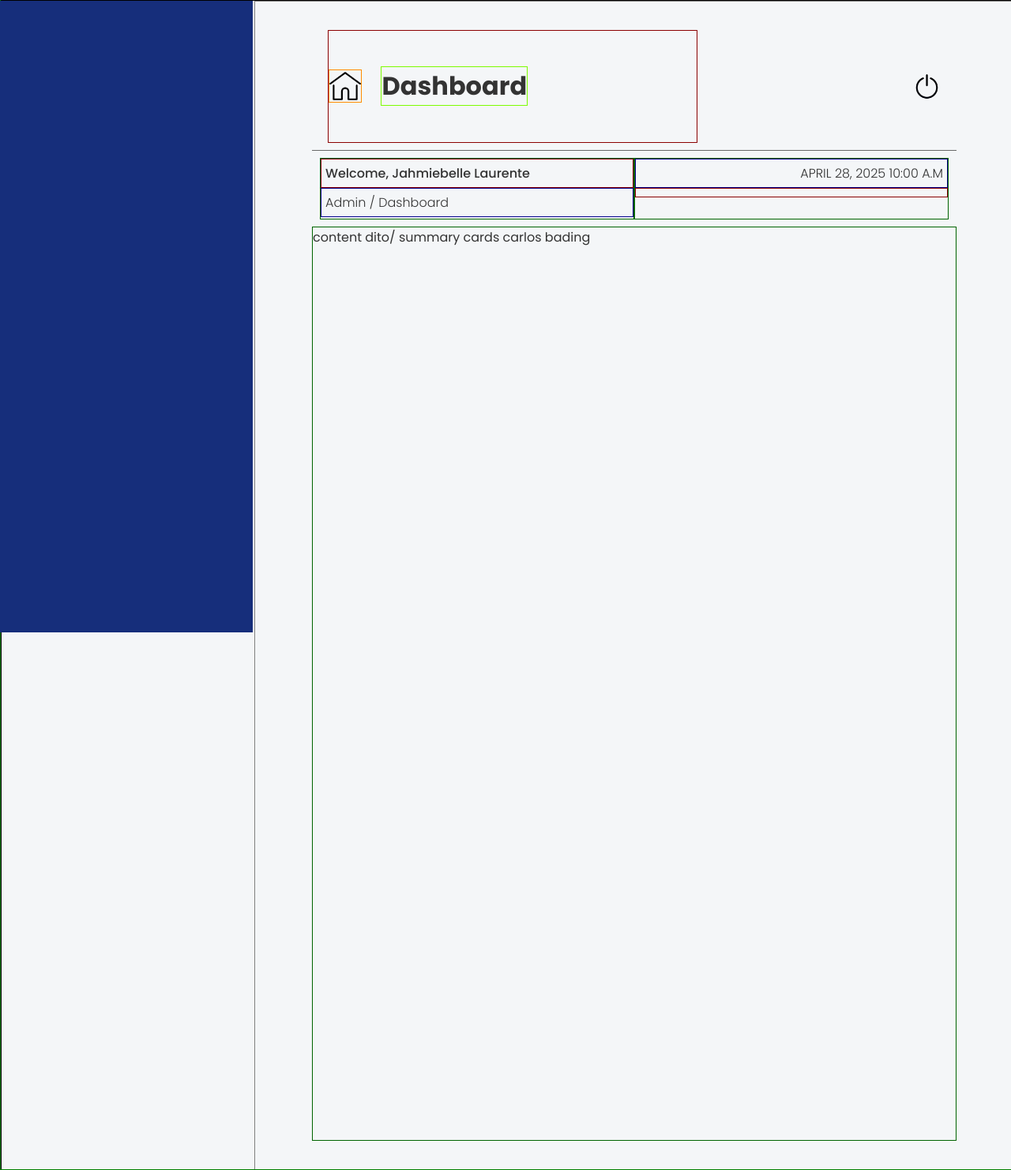
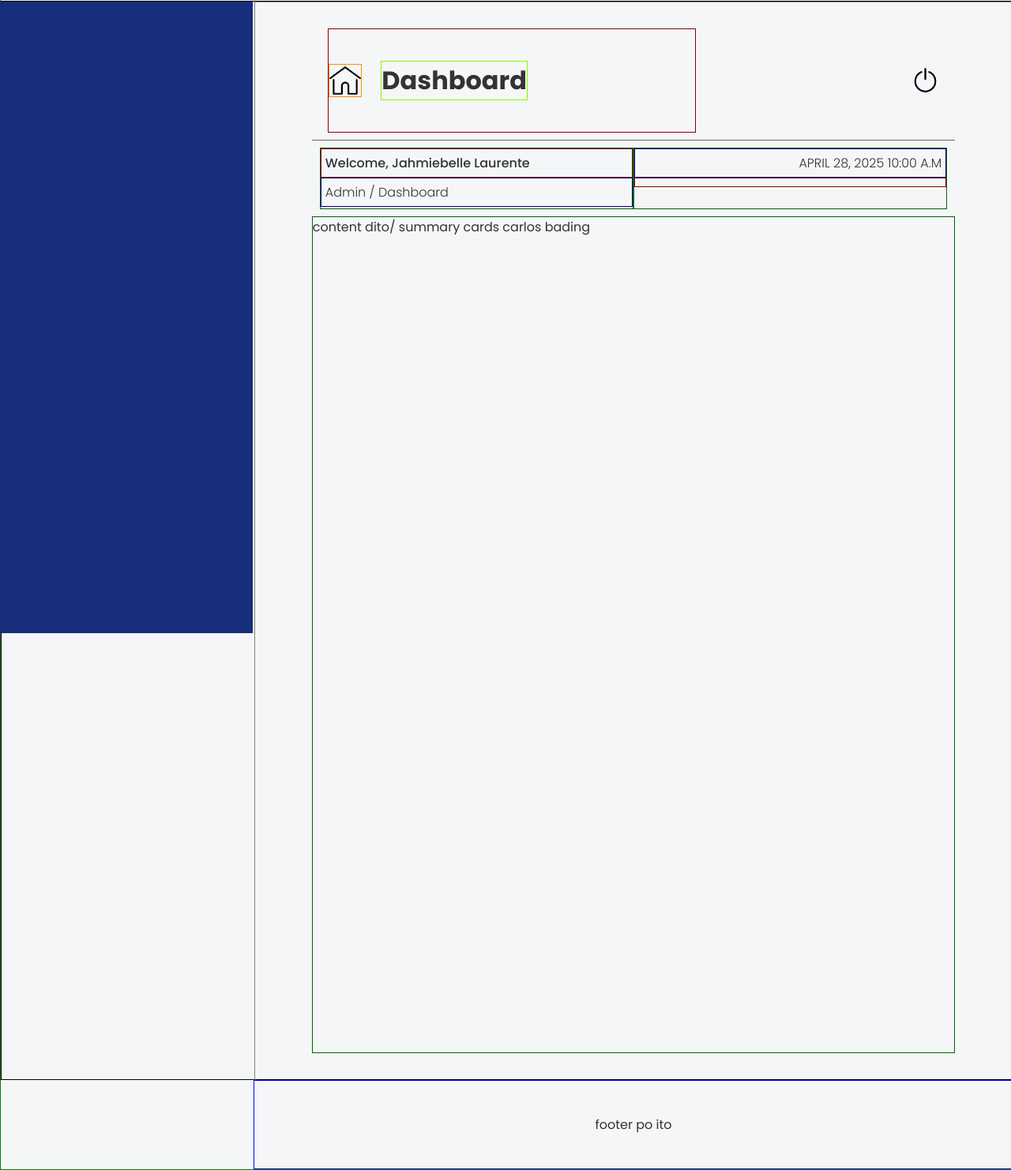
Before and after one commit to Jahmiebelle/Accounting-Management-System, a PHP site: page /Dashboard/admin/admin_dashboard.html in a window 1280 px wide. Shown: the part 120-1602 px from the top of the page at 79% size. Run offline with PHP 8.4, Linux system fonts and the light colour scheme.

Commit message:
update admin_dashboard.css

```diff
--- a/AccountingSys/Styles/admin_dashboard.css
+++ b/AccountingSys/Styles/admin_dashboard.css
@@ -68,8 +68,7 @@ body {
 
 .inner-container {
   display: flex;
-  position: relative;
-  top: 14.9vh;
+  margin-top: 15vh;
   height: calc(100% - 15vh);
   width: 100%;
   border: solid black 1px;
@@ -89,8 +88,7 @@ body {
   display: flex;
   justify-content: center;
   align-items: center;
-  position: absolute;
-  left: 25vw;
+  margin-left: 25vw;
   height: 100%;
   width: 75vw;
   border: solid gray 1px;
@@ -229,11 +227,9 @@ body {
 
 .footer-container {
   display: flex;
-  position: absolute;
   justify-content: center;
   align-items: center;
-  left: 25vw;
-  top: 100%;
+  margin-left: 25vw;
   height: 15vh;
   width: calc(100% - 25vw);
   border: solid blue 1px;
```
